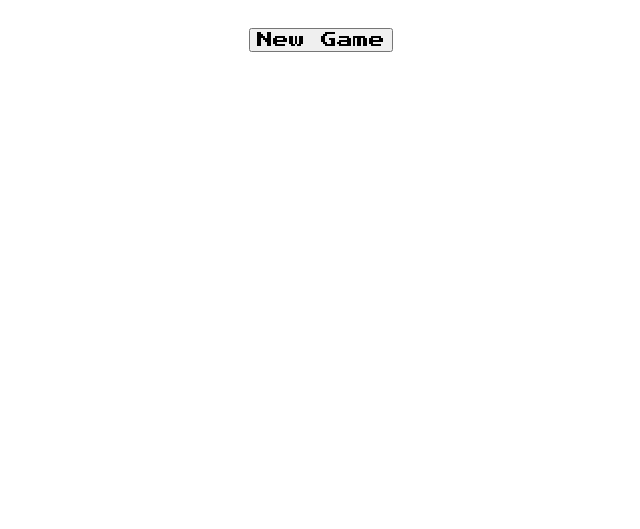
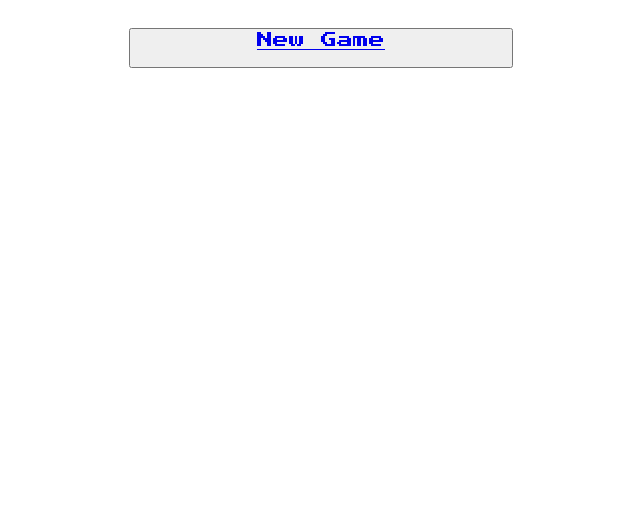
Before and after one commit to benjiGir/Tetris.js, a plain HTML site: page index.html in a window 1280 px wide. Shown: the part 271-800 px from the top of the page, without its empty margins (319-959 px from the left). Drawn offline with Linux system fonts and the light colour scheme.

Commit message:
Modify button new game by switching anchor tag inside button tag

```diff
--- a/index.html
+++ b/index.html
@@ -16,8 +16,10 @@
     <main class="container">
       <h1>TETRIS.JS</h1>
       <div class="menu">
-        <div class="btn">
-          <a href="./pages/tetris.html"><button>New Game</button></a>
+        <div class="btn-container">
+          <button class="btn">
+            <a href="./pages/tetris.html">New Game</a>
+          </button>
         </div>
       </div>
     </main>
```
